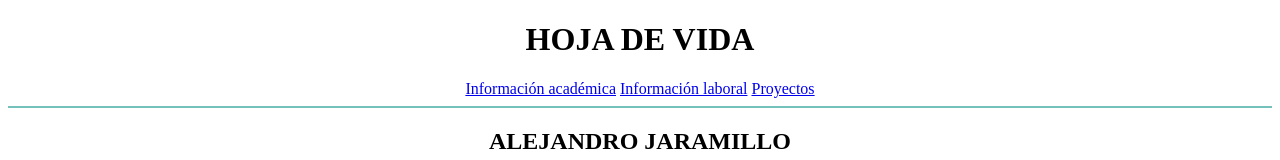
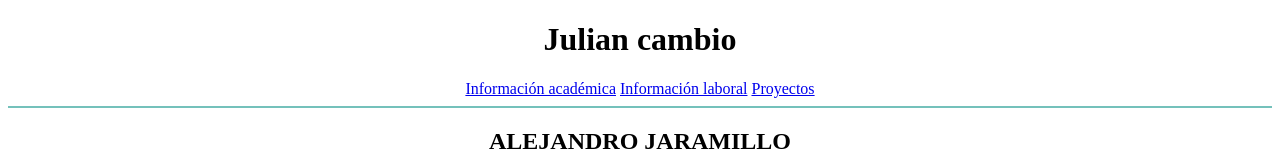
Before and after one commit to Almejiaja/2061287_MULTI_NOMBRE, a plain HTML site: page index.html in a window 1280 px wide. Shown: the top 160 px of the page. Drawn offline with Linux system fonts and the light colour scheme.

Commit message:
Cambio titulo

```diff
--- a/index.html
+++ b/index.html
@@ -11,7 +11,7 @@
 <body>
 
   <header>
-    <h1 align="center">HOJA DE VIDA</h1>
+    <h1 align="center">Julian cambio</h1>
   </header>
 
   <nav class="menu">
```
